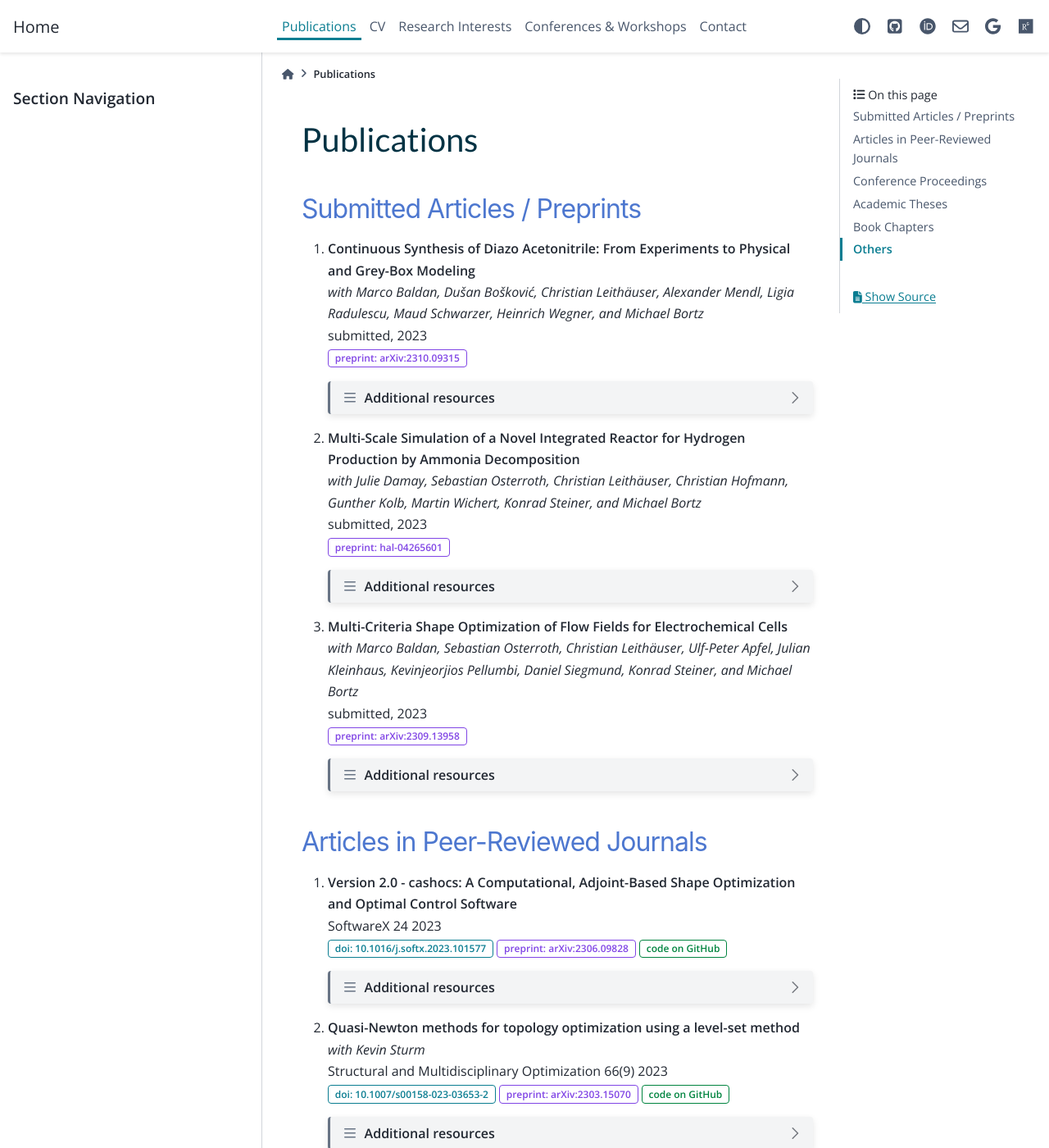
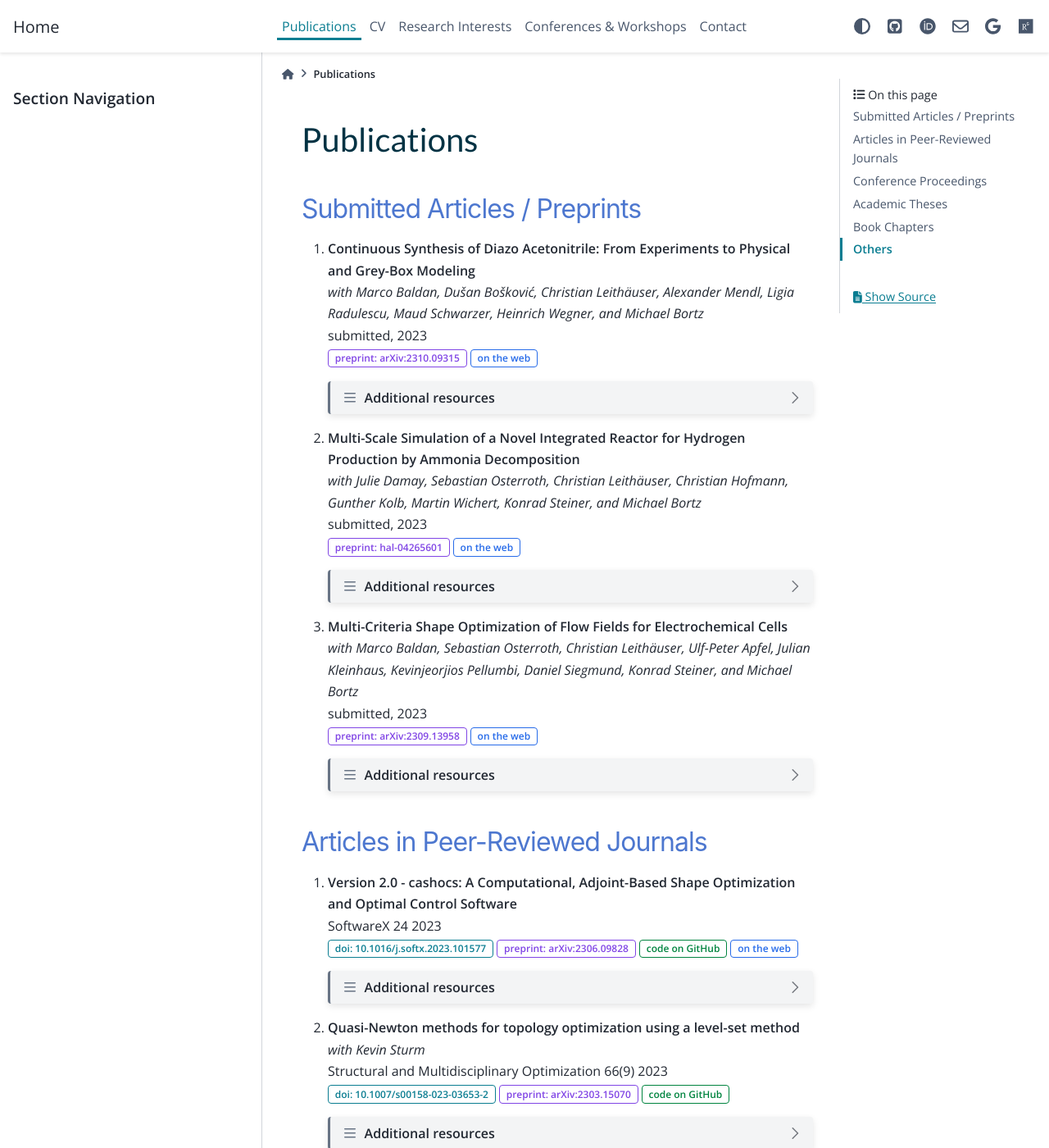
Before and after one commit to sblauth/sblauth.github.io, a Sphinx documentation site: the page built from source/publications.rst, in a window 1280 px wide and 1400 px high. Shown: the whole window at 82% size. Built offline with Sphinx 7.4.7 and the PyData theme 0.15.4, drawn with Linux system fonts in a browser that asks for light colours.

Commit message:
Update requirements, add web links to publications

```diff
--- a/requirements.txt
+++ b/requirements.txt
@@ -1,6 +1,6 @@
 Sphinx==7.2.6
 docutils==0.20.1
-pydata-sphinx-theme==0.14.0
+pydata-sphinx-theme==0.15.1
 setuptools>=65.5.1 # not directly required, pinned by Snyk to avoid a vulnerability
 pygments>=2.7.4 # not directly required, pinned by Snyk to avoid a vulnerability
 sphinx-copybutton==0.5.2
--- a/source/publications.rst
+++ b/source/publications.rst
@@ -8,7 +8,7 @@ Submitted Articles / Preprints
 #. | **Continuous Synthesis of Diazo Acetonitrile: From Experiments to Physical and Grey-Box Modeling**
    | *with Marco Baldan, Dušan Bošković, Christian Leithäuser, Alexander Mendl, Ligia Radulescu, Maud Schwarzer, Heinrich Wegner, and Michael Bortz*
    | submitted, 2023
-   | :bdg-link-secondary-line:`preprint: arXiv:2310.09315 <https://arxiv.org/abs/2310.09315>`
+   | :bdg-link-secondary-line:`preprint: arXiv:2310.09315 <https://arxiv.org/abs/2310.09315>` :bdg-link-info-line:`on the web <https://www.shapid.fraunhofer.de/en.html>`
 
    .. dropdown:: Additional resources
       :icon: three-bars
@@ -36,7 +36,7 @@ Submitted Articles / Preprints
 #. | **Multi-Scale Simulation of a Novel Integrated Reactor for Hydrogen Production by Ammonia Decomposition**
    | *with Julie Damay, Sebastian Osterroth, Christian Leithäuser, Christian Hofmann, Gunther Kolb, Martin Wichert, Konrad Steiner, and Michael Bortz*
    | submitted, 2023
-   | :bdg-link-secondary-line:`preprint: hal-04265601 <https://hal.science/hal-04265601>`
+   | :bdg-link-secondary-line:`preprint: hal-04265601 <https://hal.science/hal-04265601>` :bdg-link-info-line:`on the web <https://www.itwm.fraunhofer.de/en/fields-of-application/renewable-energy-sustainability/ammonpaktor.html>`
 
    .. dropdown:: Additional resources
       :icon: three-bars
@@ -68,7 +68,7 @@ Submitted Articles / Preprints
 #. | **Multi-Criteria Shape Optimization of Flow Fields for Electrochemical Cells**
    | *with Marco Baldan, Sebastian Osterroth, Christian Leithäuser, Ulf-Peter Apfel, Julian Kleinhaus, Kevinjeorjios Pellumbi, Daniel Siegmund, Konrad Steiner, and Michael Bortz*
    | submitted, 2023
-   | :bdg-link-secondary-line:`preprint: arXiv:2309.13958 <https://arxiv.org/abs/2309.13958>`
+   | :bdg-link-secondary-line:`preprint: arXiv:2309.13958 <https://arxiv.org/abs/2309.13958>` :bdg-link-info-line:`on the web <https://www.shapid.fraunhofer.de/en.html>`
 
    .. dropdown:: Additional resources
       :icon: three-bars
@@ -101,7 +101,7 @@ Articles in Peer-Reviewed Journals
 
 #. | **Version 2.0 - cashocs: A Computational, Adjoint-Based Shape Optimization and Optimal Control Software**
    | SoftwareX 24 2023
-   | :bdg-link-primary-line:`doi: 10.1016/j.softx.2023.101577 <https://doi.org/10.1016/j.softx.2023.101577>` :bdg-link-secondary-line:`preprint: arXiv:2306.09828 <https://arxiv.org/abs/2306.09828>` :bdg-link-success-line:`code on GitHub <https://github.com/sblauth/cashocs>`
+   | :bdg-link-primary-line:`doi: 10.1016/j.softx.2023.101577 <https://doi.org/10.1016/j.softx.2023.101577>` :bdg-link-secondary-line:`preprint: arXiv:2306.09828 <https://arxiv.org/abs/2306.09828>` :bdg-link-success-line:`code on GitHub <https://github.com/sblauth/cashocs>` :bdg-link-info-line:`on the web <https://www.itwm.fraunhofer.de/en/departments/tv/products-and-services/shape-optimization-cashocs-software.html>`
 
    .. dropdown:: Additional resources
       :icon: three-bars
@@ -317,7 +317,7 @@ Articles in Peer-Reviewed Journals
 
 #. | **cashocs: A Computational, Adjoint-Based Shape Optimization and Optimal Control Software**
    | SoftwareX 13 2021
-   | :bdg-link-primary-line:`doi: 10.1016/j.softx.2020.100646 <https://doi.org/10.1016/j.softx.2020.100646>` :bdg-link-secondary-line:`preprint: arXiv:2010.02048 <https://arxiv.org/abs/2010.02048>` :bdg-link-success-line:`code on GitHub <https://github.com/sblauth/cashocs>`
+   | :bdg-link-primary-line:`doi: 10.1016/j.softx.2020.100646 <https://doi.org/10.1016/j.softx.2020.100646>` :bdg-link-secondary-line:`preprint: arXiv:2010.02048 <https://arxiv.org/abs/2010.02048>` :bdg-link-success-line:`code on GitHub <https://github.com/sblauth/cashocs>` :bdg-link-info-line:`on the web <https://www.itwm.fraunhofer.de/en/departments/tv/products-and-services/shape-optimization-cashocs-software.html>`
 
    .. dropdown:: Additional resources
       :icon: three-bars
```
